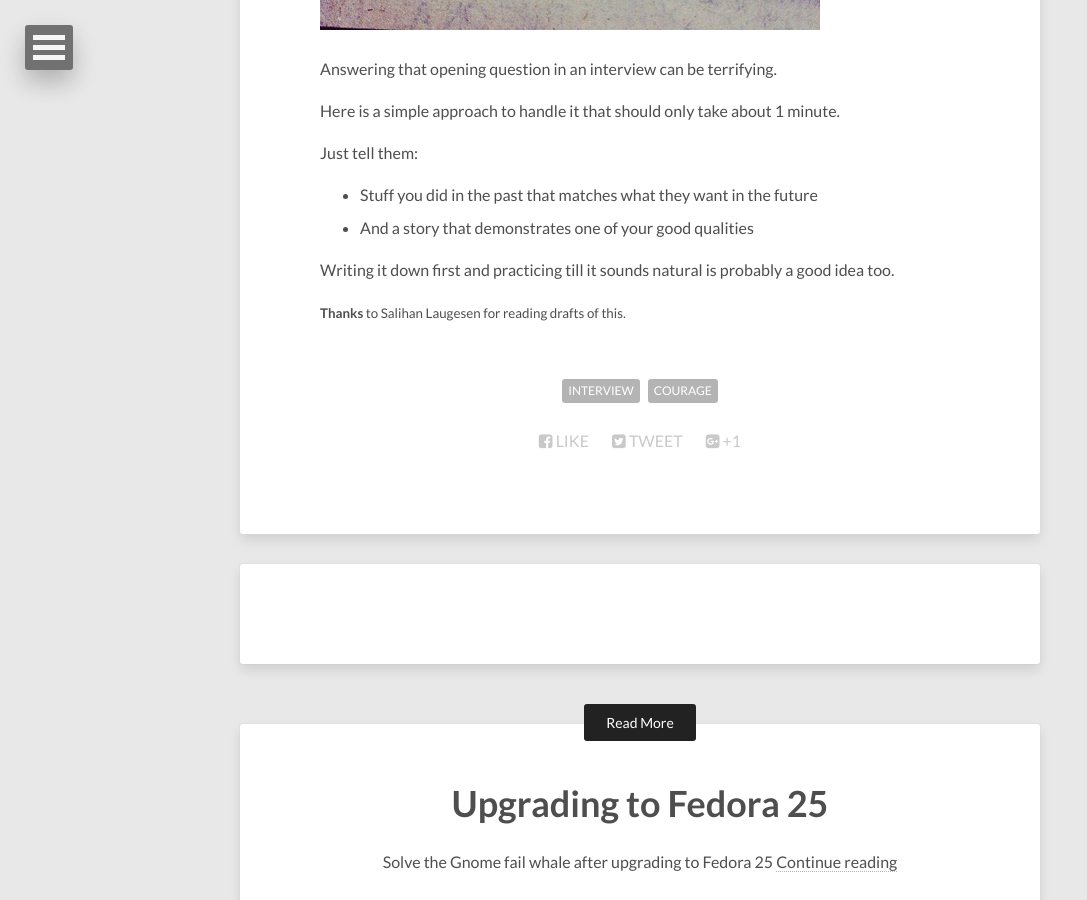
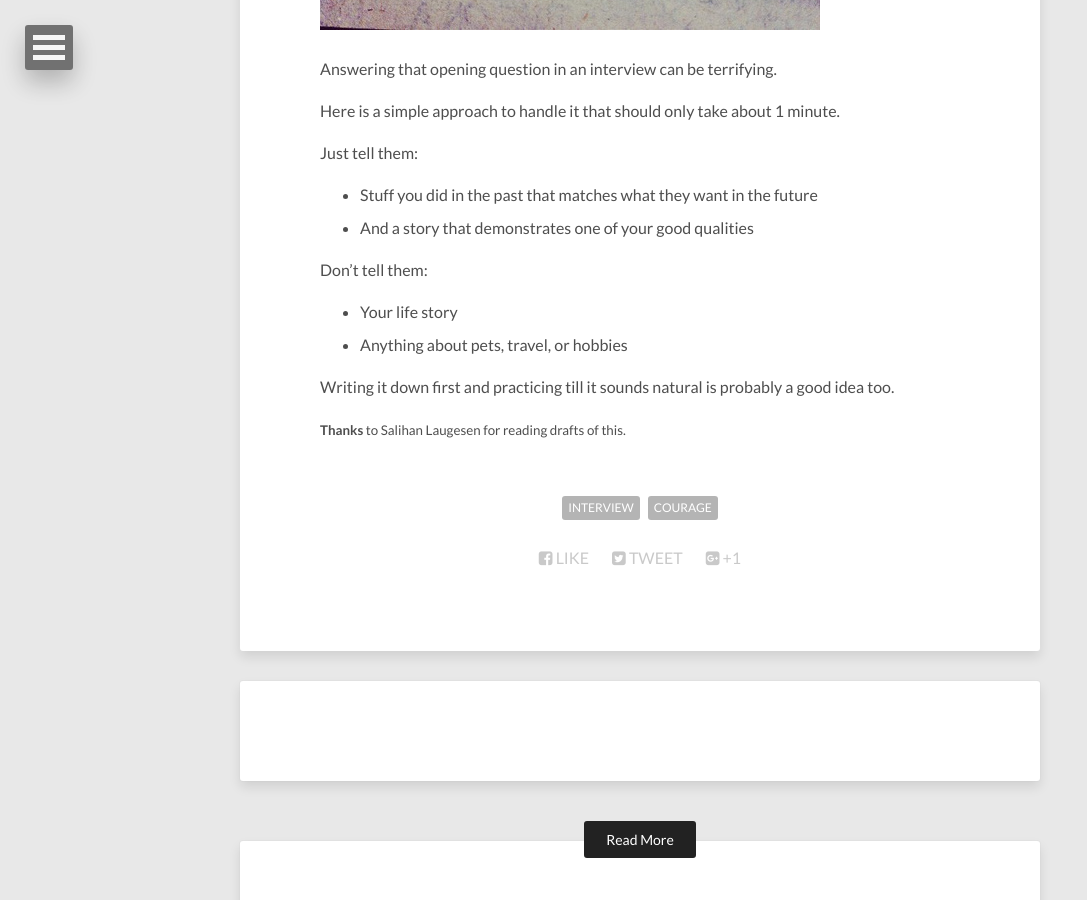
Before and after one commit to richardlaugesen/richardlaugesen, a Jekyll site: the page built from _posts/2016-12-18-tell-me-about-yourself.md, in a window 1280 px wide and 900 px high, scrolled down 766 px. Shown: the whole window, without its empty margins (0-1087 px from the left). Built offline with Jekyll 4.4.1, drawn with Linux system fonts in a browser that asks for light colours; nearby versions of some CDN libraries; comment, search, counter and statistics services are not loaded.

Commit message:
Edited interview post

```diff
--- a/_posts/2016-12-18-tell-me-about-yourself.md
+++ b/_posts/2016-12-18-tell-me-about-yourself.md
@@ -21,6 +21,11 @@ Just tell them:
 - Stuff you did in the past that matches what they want in the future
 - And a story that demonstrates one of your good qualities
 
+Don't tell them:
+
+- Your life story
+- Anything about pets, travel, or hobbies
+
 Writing it down first and practicing till it sounds natural is probably a good idea too.
 
 <small>**Thanks** to [Salihan Laugesen](https://ecoyarns.com.au) for reading drafts of this.</small>
```
